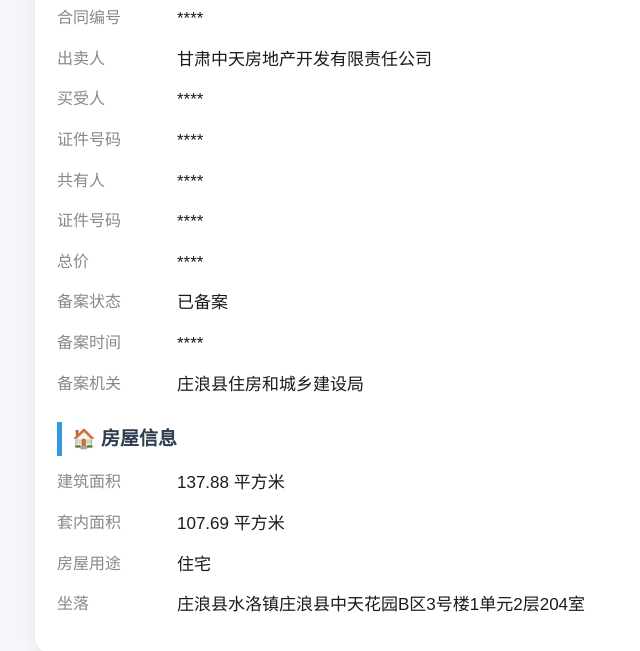
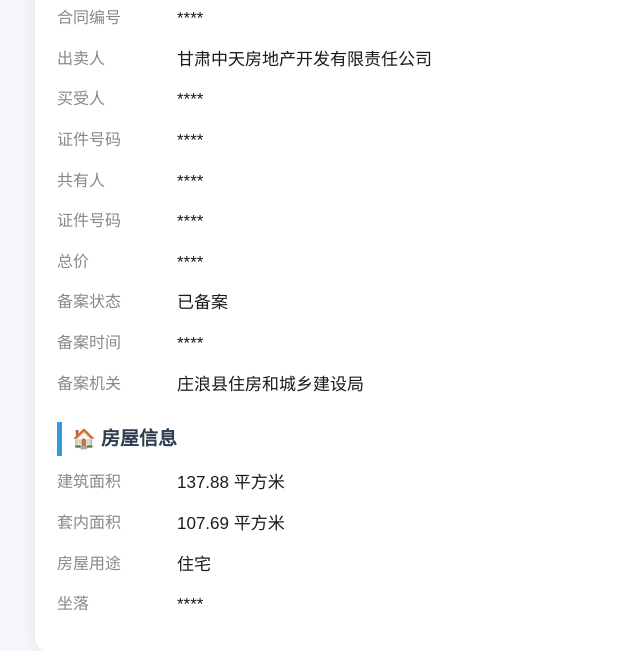
Before and after one commit to xingkong576/contract-qr, a plain HTML site: page index.html in a window 1280 px wide. Shown: the part 93-744 px from the top of the page, without its empty margins (245-885 px from the left). Drawn offline with Linux system fonts and the light colour scheme.

Commit message:
Remove all sensitive personal info

```diff
--- a/index.html
+++ b/index.html
@@ -3,7 +3,7 @@
 <head>
 <meta charset="UTF-8">
 <meta name="viewport" content="width=device-width,initial-scale=1.0">
-<title>合同详情 XS202602679</title>
+<title>合同详情 ****</title>
 <style>
 *{box-sizing:border-box;margin:0;padding:0}
 body{font-family:"PingFang SC","Microsoft YaHei",sans-serif;background:#f5f6fa;padding:14px;font-size:17px;line-height:1.8}
@@ -36,7 +36,7 @@
   <div class="row"><span class="label">建筑面积</span><span class="value">137.88 平方米</span></div>
   <div class="row"><span class="label">套内面积</span><span class="value">107.69 平方米</span></div>
   <div class="row"><span class="label">房屋用途</span><span class="value">住宅</span></div>
-  <div class="row"><span class="label">坐落</span><span class="value addr">庄浪县水洛镇庄浪县中天花园B区3号楼1单元2层204室</span></div>
+  <div class="row"><span class="label">坐落</span><span class="value addr">****</span></div>
 </div>
 </body>
 </html>
```
